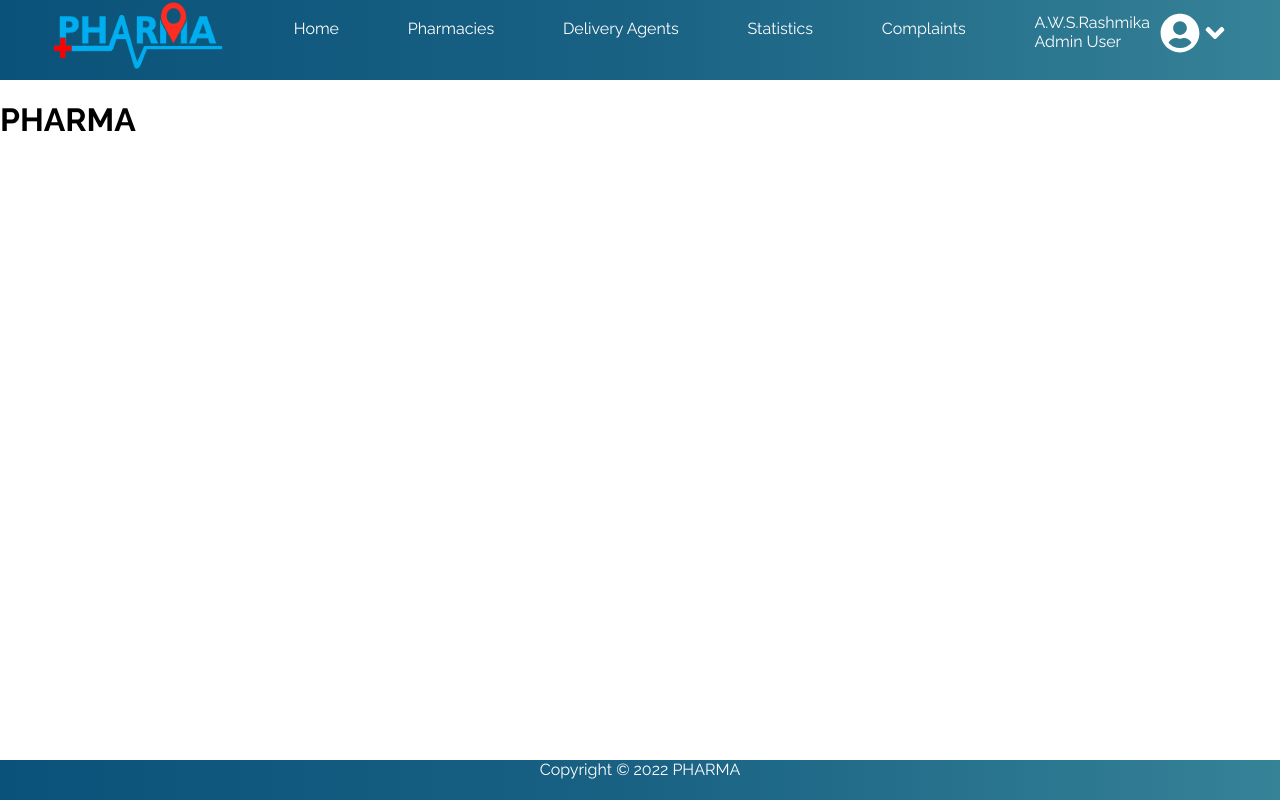
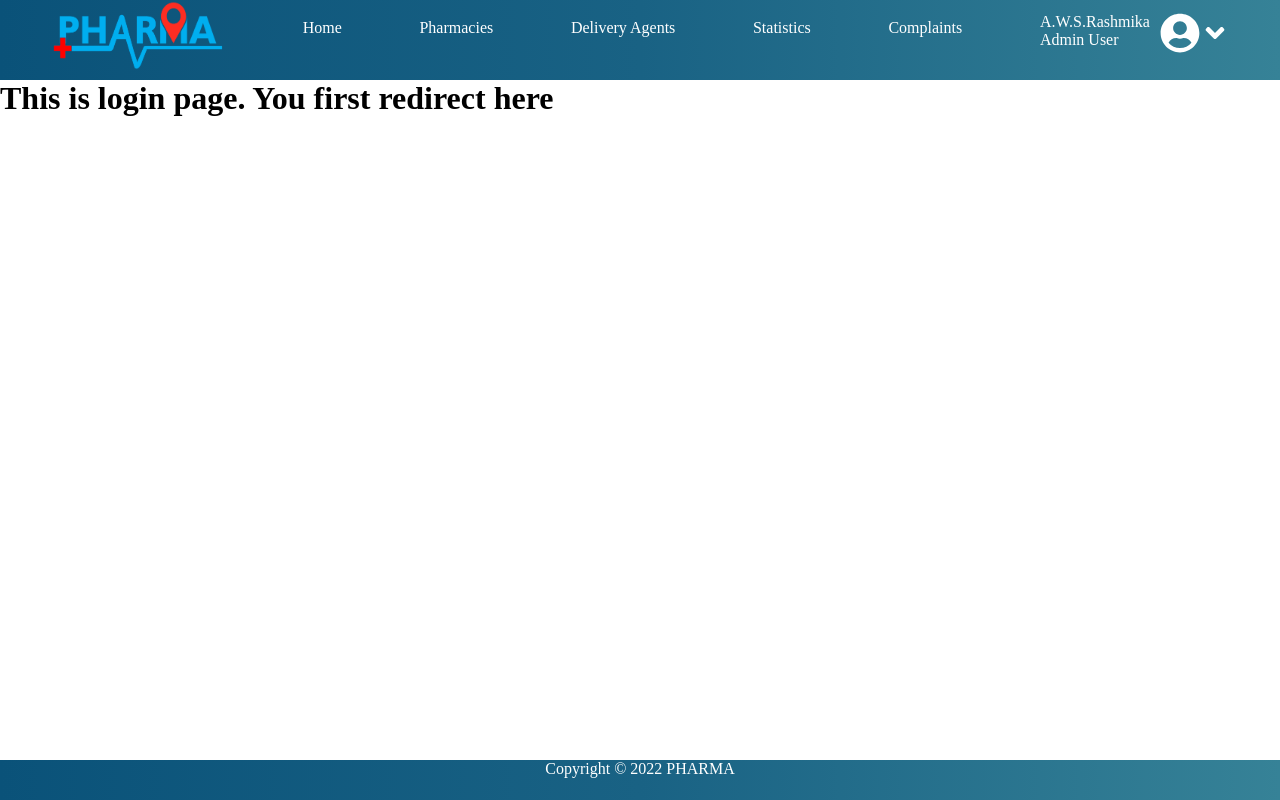
Before and after one commit to Lakshan098/pharma-web-application, a React (Create React App) app: page / in a window 1280 px wide. Built offline with nearby package versions, Linux system fonts and the light colour scheme.

Commit message:
React dom initilized

```diff
--- a/package.json
+++ b/package.json
@@ -35,5 +35,8 @@
       "last 1 firefox version",
       "last 1 safari version"
     ]
+  },
+  "devDependencies": {
+    "react-router-dom": "^6.3.0"
   }
 }
--- a/src/App.js
+++ b/src/App.js
@@ -1,14 +1,10 @@
 import './App.css';
-import Navbar from './Components/Navbar/Admin/Navbar';
-import Footer from './Components/Footer/Footer';
 
 function App() {
   return (
     <div className="App">
       <div className="content">
-      <Navbar />
         <h1>PHARMA</h1>
-       <Footer/>
       </div>
     </div>
   );
--- a/src/Components/Navbar/Admin/Navbar.css
+++ b/src/Components/Navbar/Admin/Navbar.css
@@ -1,5 +1,13 @@
+*{
+    margin: 0%;
+    padding: 0%;
+}
+
 .container{
     height: 10vh;
+    top: 0;
+    left: 0;
+    width: 100%;
     background: linear-gradient(to right, #0a5279, #196284, #368297);
     display: flex;
     justify-content: space-between;
--- a/src/Components/Navbar/Pharmacist/Navbar.css
+++ b/src/Components/Navbar/Pharmacist/Navbar.css
@@ -1,5 +1,12 @@
+*{
+    margin: 0%;
+    padding: 0%;
+}
 .container{
     height: 10vh;
+    top: 0;
+    left: 0;
+    width: 100%;
     background: linear-gradient(to right, #0a5279, #196284, #368297);
     display: flex;
     justify-content: space-between;
--- /dev/null
+++ b/src/Pages/Login/Login.css
@@ -0,0 +1,3 @@
+.login-container{
+    margin-top: 5rem!important;
+}
--- a/src/Pages/Login/Login.js
+++ b/src/Pages/Login/Login.js
@@ -0,0 +1,16 @@
+import Navbar from '../../Components/Navbar/Admin/Navbar';
+import Footer from '../../Components/Footer/Footer';
+
+function Login(){
+    return(
+        <div>
+            <Navbar />
+            <div className='login-container'>
+                <h1>This is login page. You first redirect here</h1>
+            </div>
+            <Footer />
+        </div>
+    )
+}
+
+export default Login;
--- /dev/null
+++ b/src/Pages/Signup/Signup.js
@@ -0,0 +1,14 @@
+import Navbar from '../../Components/Navbar/Admin/Navbar';
+import Footer from '../../Components/Footer/Footer';
+
+function Signup(){
+    return (
+        <div>
+            <Navbar/>
+            <h1>This is signup page</h1>
+          <Footer/>
+        </div>
+      );
+}
+
+export default Signup;
--- a/src/index.js
+++ b/src/index.js
@@ -1,15 +1,34 @@
-import React from 'react';
-import ReactDOM from 'react-dom/client';
-import './index.css';
-import App from './App';
+// import React from 'react';
+// import ReactDOM from 'react-dom/client';
+// import './index.css';
+// import App from './App';
 
-const root = ReactDOM.createRoot(document.getElementById('root'));
-root.render(
-  <React.StrictMode>
-    <App />
-  </React.StrictMode>
-);
+// const root = ReactDOM.createRoot(document.getElementById('root'));
+// root.render(
+//   <React.StrictMode>
+//     <App />
+//   </React.StrictMode>
+// );
 
 // If you want to start measuring performance in your app, pass a function
 // to log results (for example: reportWebVitals(console.log))
 // or send to an analytics endpoint. Learn more: https://bit.ly/CRA-vitals
+
+import ReactDOM from "react-dom/client";
+import { BrowserRouter, Routes, Route } from "react-router-dom";
+import Login from "./Pages/Login/Login";
+import Signup from "./Pages/Signup/Signup";
+
+export default function App() {
+  return (
+    <BrowserRouter>
+      <Routes>
+        <Route index element={<Login />} />
+          <Route path="signup" element={<Signup />} />
+      </Routes>
+    </BrowserRouter>
+  );
+}
+
+const root = ReactDOM.createRoot(document.getElementById('root'));
+root.render(<App />);
```
Also changed, not shown: src/Pages/Signup/Signup.css (added), 1 other file (tests, documents, lock files or other folders).
